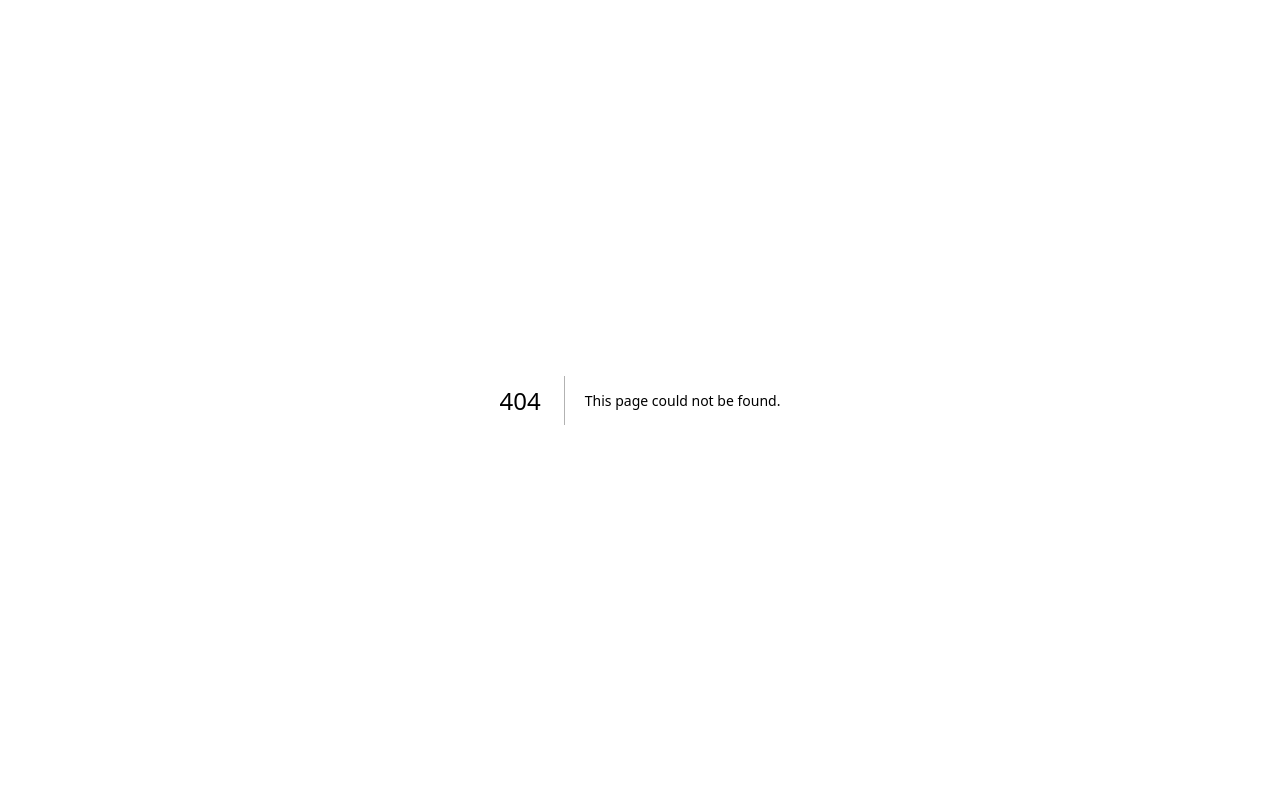
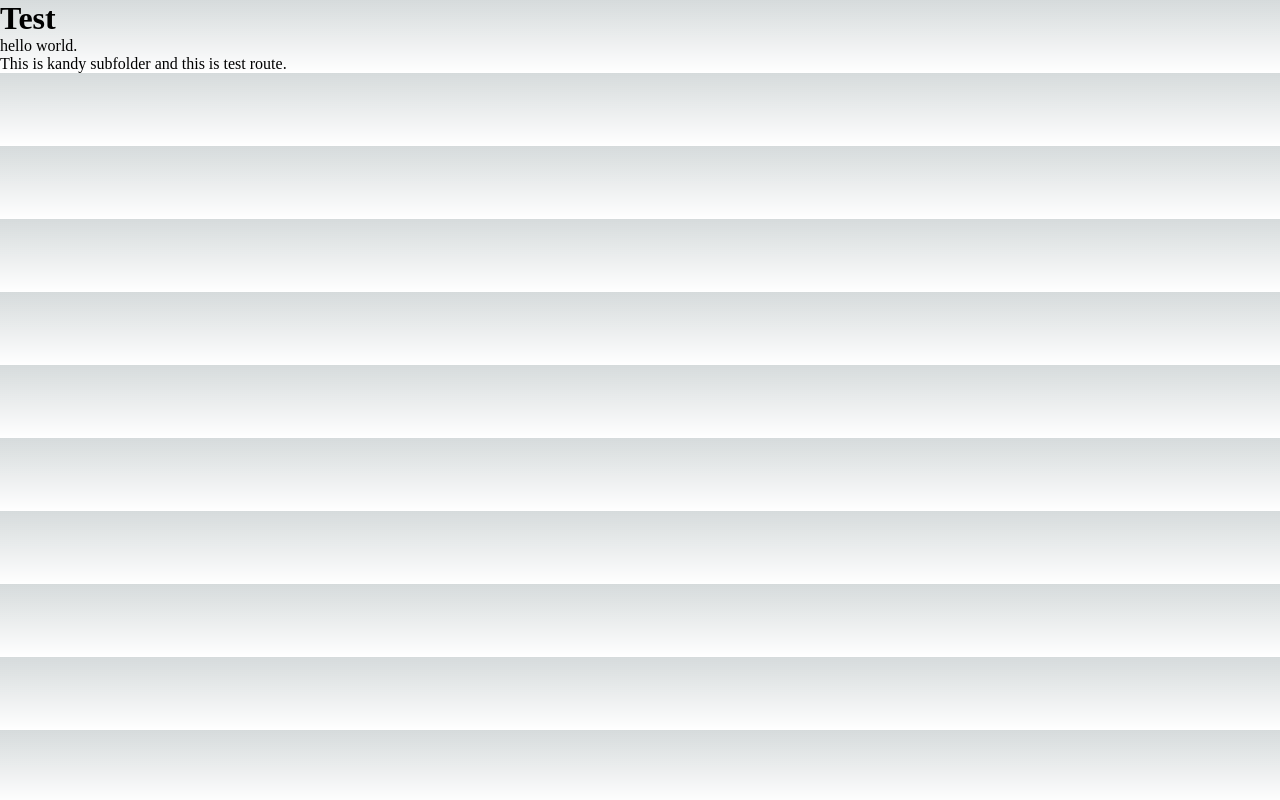
Before and after one commit to KhamHti/kandylist, a Next.js app: page /kandy/test in a window 1280 px wide. Before the commit this address had no page. Built offline with nearby package versions, Linux system fonts and the light colour scheme.

Commit message:
kandy
adding kandy routes

```diff
--- /dev/null
+++ b/pages/kandy/test.js
@@ -0,0 +1,11 @@
+const Test = () => {
+  return (
+    <div>
+      <h1>Test</h1>
+      <p>hello world.</p>
+      <p>This is kandy subfolder and this is test route.</p>
+    </div>
+  );
+};
+
+export default Test;
```
Also changed, not shown: pages/kandy/index.js (added, +10 -0 lines).
